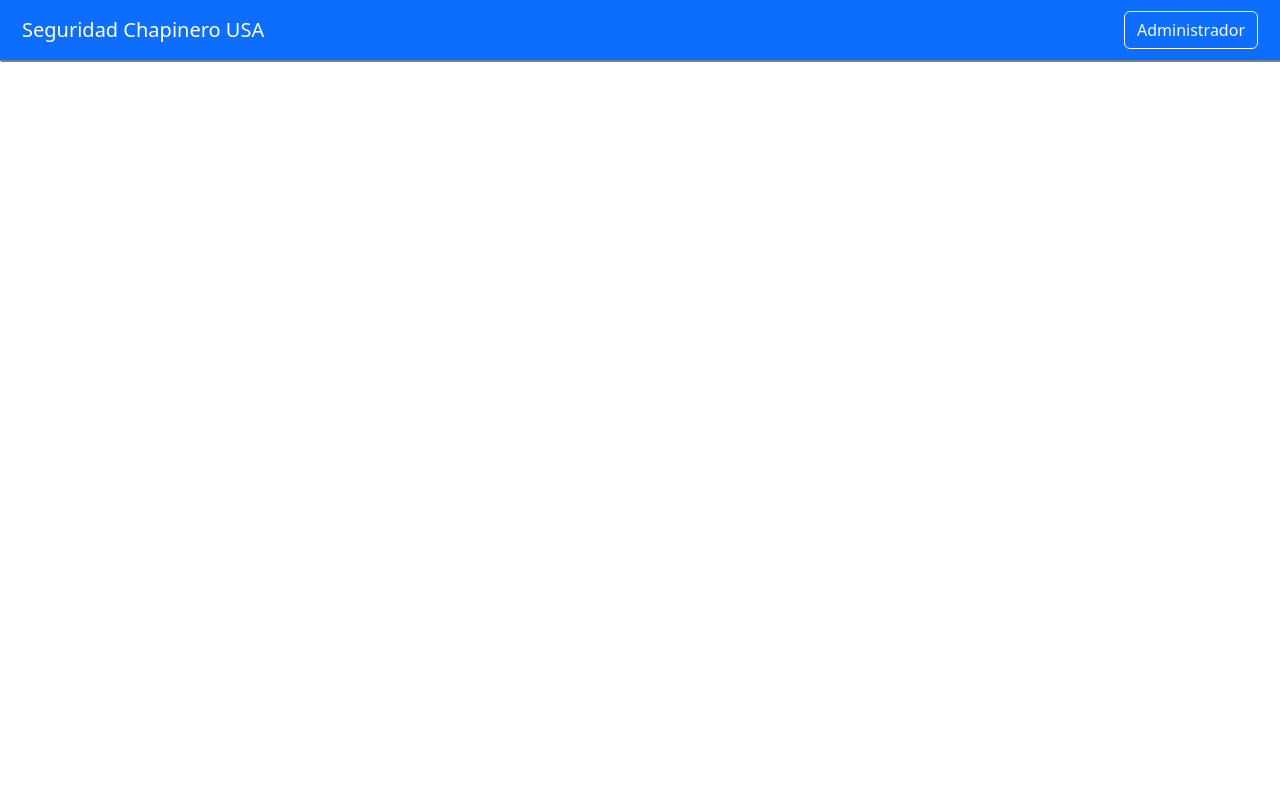
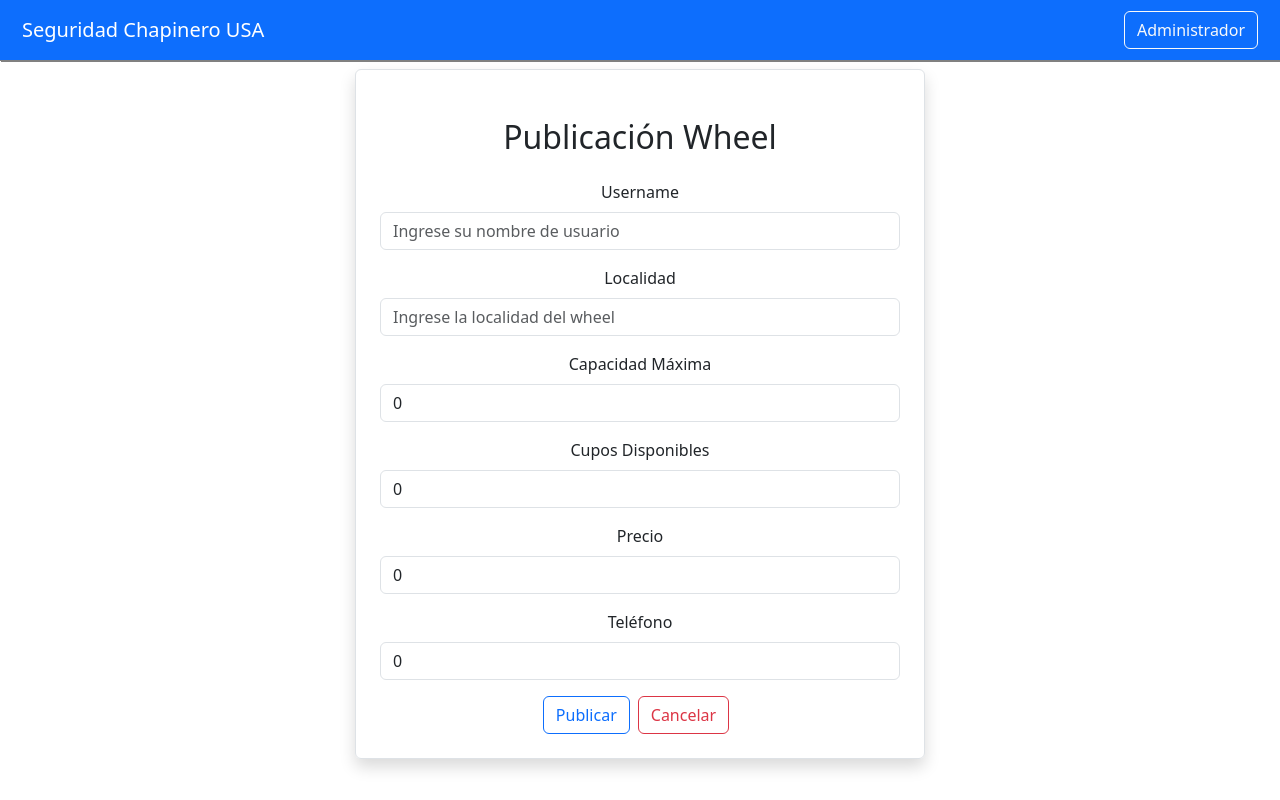
Before and after one commit to AndreaCTS/Ing_Software, a React (Create React App) app in the folder Sprint 2/fullstack-front/: page /addwheels in a window 1280 px wide. Built offline with nearby package versions, Linux system fonts and the light colour scheme.

Commit message:
Added interface for wheel view and creation

```diff
--- a/Sprint 2/fullstack-front/src/App.js
+++ b/Sprint 2/fullstack-front/src/App.js
@@ -12,6 +12,8 @@ import AddComment from "./comments/AddComment";
 import DeleteComment from "./comments/DeleteComment";
 import Mapa from './pages/map';
 import Login from './users/Login';
+import ViewWheel from './wheels/ViewWheel';
+import AddWheel from './wheels/AddWheel';
 import 'font-awesome/css/font-awesome.css';
 
 
@@ -33,7 +35,9 @@ function App() {
           <Route exact path="/viewcomments" element={<ViewComment />} />
           <Route exact path="/addcomments" element={<AddComment/>} />
           <Route exact path="/deletecomments" element={<DeleteComment />} />
-          {/*<Route exact path="/viewwheels" element={<ViewWheel />} />*/}
+          {/**/}
+          <Route exact path="/viewwheels" element={<ViewWheel />} />
+          <Route exact path="/addwheels" element={<AddWheel />} />
         </Routes>
       </Router>
     </div>
--- a/Sprint 2/fullstack-front/src/pages/homeinit.js
+++ b/Sprint 2/fullstack-front/src/pages/homeinit.js
@@ -73,7 +73,7 @@ export default function HomeInit() {
                 <img src="../media/wheel.jpg" alt="Forum" />
               </div>
 
-                <Link to={`/wheel`} className="btn btn-light ">
+                <Link to={`/viewwheels  `} className="btn btn-light ">
                     Wheels
                 </Link>
 
--- /dev/null
+++ b/Sprint 2/fullstack-front/src/styles/wheel.css
@@ -0,0 +1,26 @@
+.full-page-bg-wheel {
+    background-color:#e6f7ff; /* Your desired light blue color */
+    min-height: 100vh; /* Ensure the background covers the full viewport height */
+}
+
+.button {
+    background-color: #3498db;
+    position: fixed; /* Opcionalmente, puedes usar "absolute" en lugar de "fixed" si prefieres que esté posicionado con respecto a su contenedor en lugar de la ventana del navegador */
+    left: 50%; /* Centra horizontalmente el botón */
+    bottom: 10px; /* Controla la distancia desde la parte inferior de la ventana del navegador */
+    transform: translateX(-50%); /* Centra el botón horizontalmente en relación con su propio ancho */
+    padding: 10px 20px; /* Añade espaciado alrededor del botón para que sea fácilmente seleccionable */
+    color: #fff; /* Color del texto del botón */
+    border: none; /* Elimina el borde del botón */
+    border-radius: 5px; /* Agrega esquinas redondeadas al botón */
+    cursor: pointer; /* Cambia el cursor al puntero al pasar sobre el botón */
+}
+
+.card {
+    border: 1px solid #ddd;
+    border-radius: 4px;
+    box-shadow: 0 2px 4px rgba(0, 0, 0, 0.1);
+    margin: 16px;
+    padding: 16px;
+    background-color: #fff;
+  }
--- a/Sprint 2/fullstack-front/src/wheels/AddWheel.js
+++ b/Sprint 2/fullstack-front/src/wheels/AddWheel.js
@@ -0,0 +1,126 @@
+import axios from "axios";
+import React, { useState } from "react";
+import { Link, useNavigate } from "react-router-dom";
+
+export default function AddWheel() {
+  let navigate = useNavigate();
+
+  const [wheel, setWheels] = useState({
+        username: "",
+        localidad: "",
+        capacidadMax: 0,
+        cuposDisp: 0,
+        precio: 0,
+        telefono: 0
+  });
+
+
+  const { username, localidad, capacidadMax, cuposDisp, precio, telefono } = wheel;
+
+  const onInputChange = (e) => {
+    setWheels({ ...wheel, [e.target.name]: e.target.value });
+  };
+
+  const onSubmit = async (e) => {
+    e.preventDefault();
+    await axios.post("http://localhost:8080/wheels/save", wheel);
+    navigate("/viewwheels");
+  };
+
+  return (
+    <div className="container">
+      <div className="row">
+        <div className="col-md-6 offset-md-3 border rounded p-4 mt-2 shadow">
+          <h2 className="text-center m-4">Publicación Wheel</h2>
+
+          <form onSubmit={(e) => onSubmit(e)}>
+            <div className="mb-3">
+              <label htmlFor="Username" className="form-label">
+                Username
+              </label>
+              <input
+                type={"text"}
+                className="form-control"
+                placeholder="Ingrese su nombre de usuario"
+                name="username"
+                value={username}
+                onChange={(e) => onInputChange(e)}
+              />
+            </div>
+            <div className="mb-3">
+              <label htmlFor="Localidad" className="form-label">
+                Localidad
+              </label>
+              <input
+                type={"text"}
+                className="form-control"
+                placeholder="Ingrese la localidad del wheel"
+                name="localidad"
+                value={localidad}
+                onChange={(e) => onInputChange(e)}
+              />
+            </div>
+            <div className="mb-3">
+              <label htmlFor="CapacidadMax" className="form-label">
+                Capacidad Máxima
+              </label>
+              <input
+                type={"text"}
+                className="form-control"
+                placeholder="Ingrese la capacidad máxima de pasajeros de su vehículo"
+                name="capacidadMax"
+                value={capacidadMax}
+                onChange={(e) => onInputChange(e)}
+              />
+            </div>
+            <div className="mb-3">
+              <label htmlFor="CuposDisp" className="form-label">
+                Cupos Disponibles
+              </label>
+              <input
+                type={"text"}
+                className="form-control"
+                placeholder="Ingrese los cupos disponibles actuales"
+                name="cuposDisp"
+                value={cuposDisp}
+                onChange={(e) => onInputChange(e)}
+              />
+            </div>
+            <div className="mb-3">
+              <label htmlFor="Precio" className="form-label">
+                Precio
+              </label>
+              <input
+                type={"text"}
+                className="form-control"
+                placeholder="Ingrese el precio por pasajero"
+                name="precio"
+                value={precio}
+                onChange={(e) => onInputChange(e)}
+              />
+            </div>
+            <div className="mb-3">
+              <label htmlFor="Telefono" className="form-label">
+                Teléfono
+              </label>
+              <input
+                type={"text"}
+                className="form-control"
+                placeholder="Ingrese el teléfono de contacto"
+                name="telefono"
+                value={telefono}
+                onChange={(e) => onInputChange(e)}
+              />
+            </div>
+            <button type="submit" className="btn btn-outline-primary">
+              Publicar
+            </button>
+            <Link className="btn btn-outline-danger mx-2" to="/viewwheels">
+              Cancelar
+            </Link>
+          </form>
+        </div>
+      </div>
+    </div>
+  );
+}
--- a/Sprint 2/fullstack-front/src/wheels/ViewWheel.js
+++ b/Sprint 2/fullstack-front/src/wheels/ViewWheel.js
@@ -0,0 +1,55 @@
+import React, { useEffect, useState } from "react";
+import axios from "axios";
+import { Link } from "react-router-dom";
+import { Card, Row, Col } from "react-bootstrap";
+import '../styles/wheel.css';
+
+
+export default function ViewWheel(){
+  const [wheels, setWheels] = useState([]);
+
+  useEffect(() => {
+    loadWheels();
+  }, []);
+
+  const loadWheels = async () => {
+    try {
+      const result = await axios.get(`http://localhost:8080/wheels/all`);
+      setWheels(result.data);
+    } catch (error) {
+      console.error("Can't load wheels", error);
+    }
+  };
+
+  return (
+    <div className="full-page-bg">
+      <Row>
+          {wheels.map((wheel, index) => (
+            <Col key={wheel.id} md={4}>
+              <Card className="card">
+                <Card.Body>
+                  <Card.Title>Wheel {index + 1}</Card.Title>
+                  <Card.Text style={{textAlign:"justify"}}>Usuario:  {wheel.username}</Card.Text>
+                  <Card.Text style={{textAlign:"justify"}}>Localidad: {wheel.localidad}</Card.Text>
+                  <Card.Text style={{textAlign:"justify"}}>Capacidad máxima vehículo: {wheel.capacidadMax}</Card.Text>
+                  <Card.Text style={{textAlign:"justify"}}>Cupos disponibles: {wheel.cuposDisp}</Card.Text>
+                  <Card.Text style={{textAlign:"justify"}}>Precio por viaje: {wheel.precio}</Card.Text>
+                  <Card.Text style={{textAlign:"justify"}}>Contacto: {wheel.telefono}</Card.Text>
+                  {/*<Button
+                    onClick={() => handleAddRating(comment.id)}
+                    variant="outline-primary"
+                    className="mt-2"
+                  >
+                    Rate
+                  </Button> */}
+                </Card.Body>
+              </Card>
+            </Col>
+          ))}
+        </Row>
+      <Link className="button" to="/addwheels">
+          Publicar Wheel
+      </Link>
+    </div>
+  );
+}
```
Also changed, not shown: 4 other files (tests, documents, lock files or other folders).
